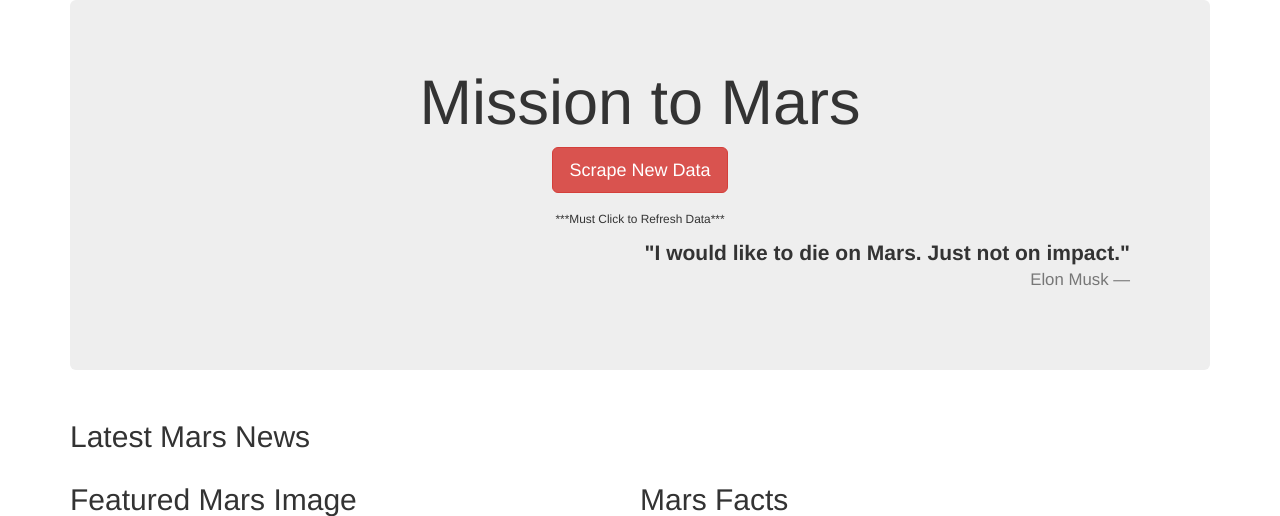
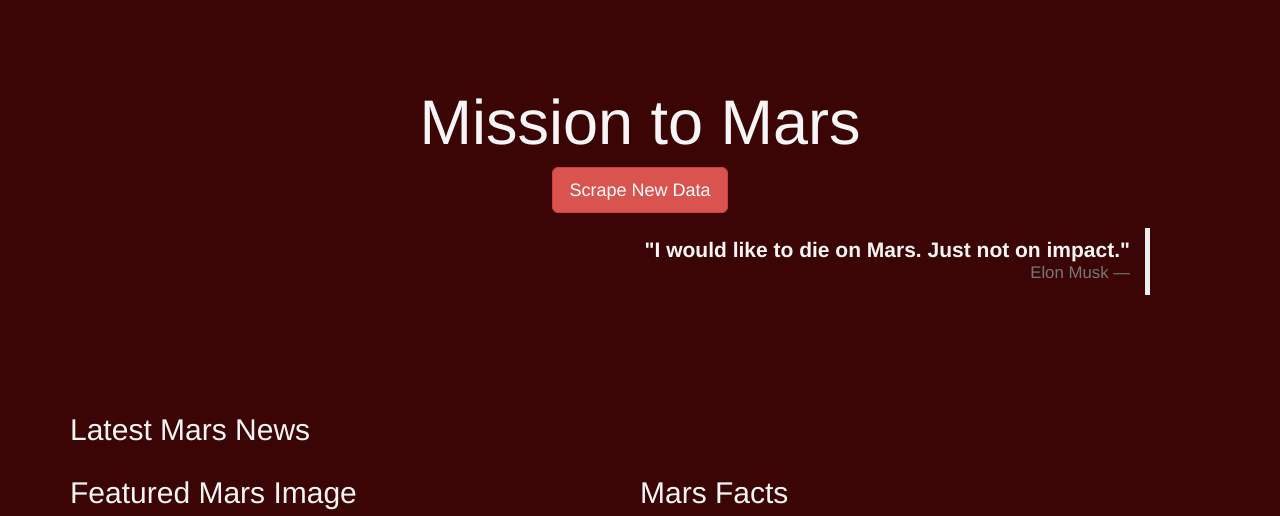
Before and after one commit to DartElina/Mission-to-Mars, a Flask app: template templates/index.html in a window 1280 px wide. Shown: the top 516 px of the page. Run offline with Flask 2, Linux system fonts and the light colour scheme; the template is opened without the code that fills it, so the values that code supplies are empty; some libraries are stand-ins or nearby versions.

Commit message:
Add files via upload

```diff
--- a/templates/index.html
+++ b/templates/index.html
@@ -12,13 +12,14 @@
     </div>
   </head>
   <body>
+    <body style="background-color: rgb(60, 5, 5)">
+      <h2 style="color: rgb(247, 245, 245)">
     <div class="container">
       <!-- Add Jumbotron to Header -->
-      <div class="jumbotron text-center">
+      <div style="background:transparent !important" class="jumbotron text-center">
         <h1>Mission to Mars</h1>
         <!-- Add a button to activate scraping script -->
         <p><a class="btn btn-danger btn-lg" href="/scrape" role="button">Scrape New Data</a></p>
-        <small>***Must Click to Refresh Data***</small>
 
         <blockquote class="blockquote-reverse">
           <p><strong>"I would like to die on Mars. Just not on impact."</strong>
@@ -32,7 +33,7 @@
           <div class="media">
             <div class="media-body">
               <h2>Latest Mars News</h2>
-              <h4 class="media-heading">{{ mars.news_title }}</h4>
+              <h2 class="media-heading">{{ mars.news_title }}</h2>
               <p>{{ mars.news_paragraph }}</p>
             </div>
           </div>
@@ -63,7 +64,7 @@
 
 <!-- Section for Mars Hemispheres -->
 <div class="row" id="mars-hemispheres"></div>
-  <div class="jumbotron text-center">
+  <div style="background:transparent !important" class="jumbotron text-center">
   <h1>Mars Hemispheres</h1></div>
 
         </div>
```
